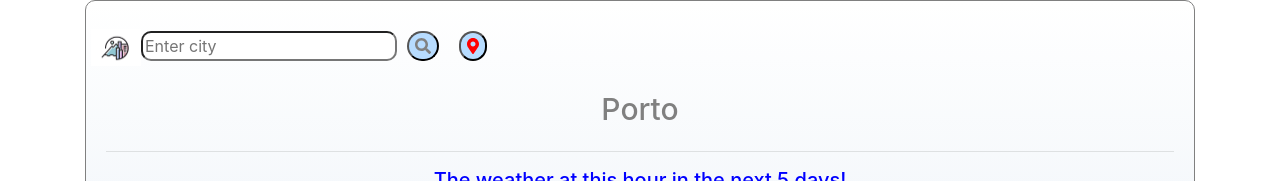
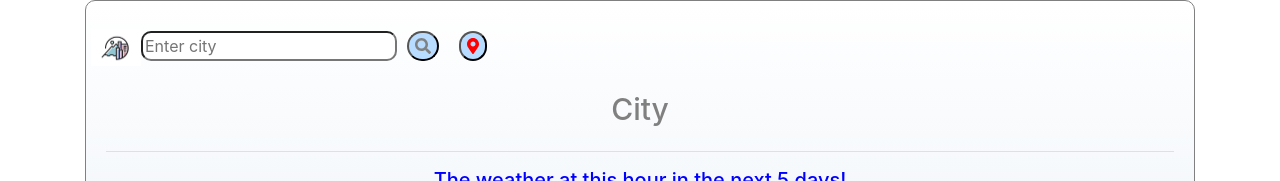
Before and after one commit to Claudia-Vieira/final-project-weather-app, a React (Create React App) app: page / in a window 1280 px wide. Shown: the top 181 px of the page. Built offline with nearby package versions, Linux system fonts and the light colour scheme; no server answers.

Commit message:
show the city searched

```diff
--- a/src/SearchForm.js
+++ b/src/SearchForm.js
@@ -1,4 +1,5 @@
 import React, {useState} from "react";
+import axios from "axios";
 import CurrentWeather from './CurrentWeather.js';
 import "./SearchForm.css";
 import CityIcon from "./cityIcon.jpg";
@@ -7,9 +8,19 @@
 export default function SearchForm () {
 
   let [city, setCity] = useState("Porto");
+  let [currentCity, setCurrentCity] = useState ("City");
+  let [information, setInformation] = useState (null)
 
   function handleSubmit (event) {
     event.preventDefault();
+
+
+    function showInformation(response) {
+setCurrentCity (response.data.name);
+    };
+
+    let url = `https://api.openweathermap.org/data/2.5/weather?q=${city}&appid=011674ac65e3e0ef6d73be0d4fdbae64&units=metric`;
+  axios.get(url).then(showInformation);
   }
 
   function provideCityName (event) {
@@ -39,7 +50,7 @@
       </button>
     </div>
     <div className="col-12">
-      <h5 id="currentCity">{city}</h5>
+      <h5 id="currentCity">{currentCity}</h5>
     </div>
   </div>
   <div className="row">
```
